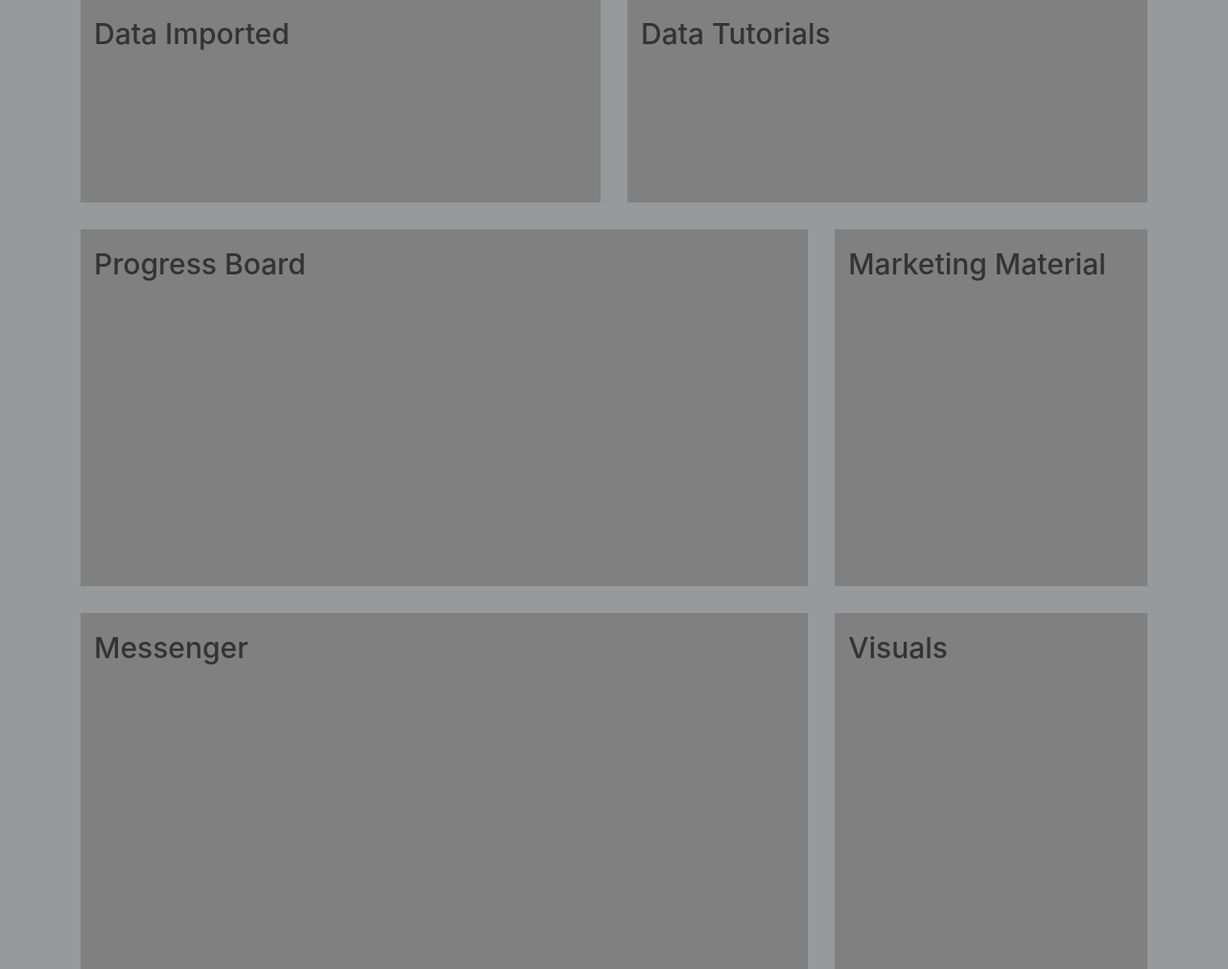
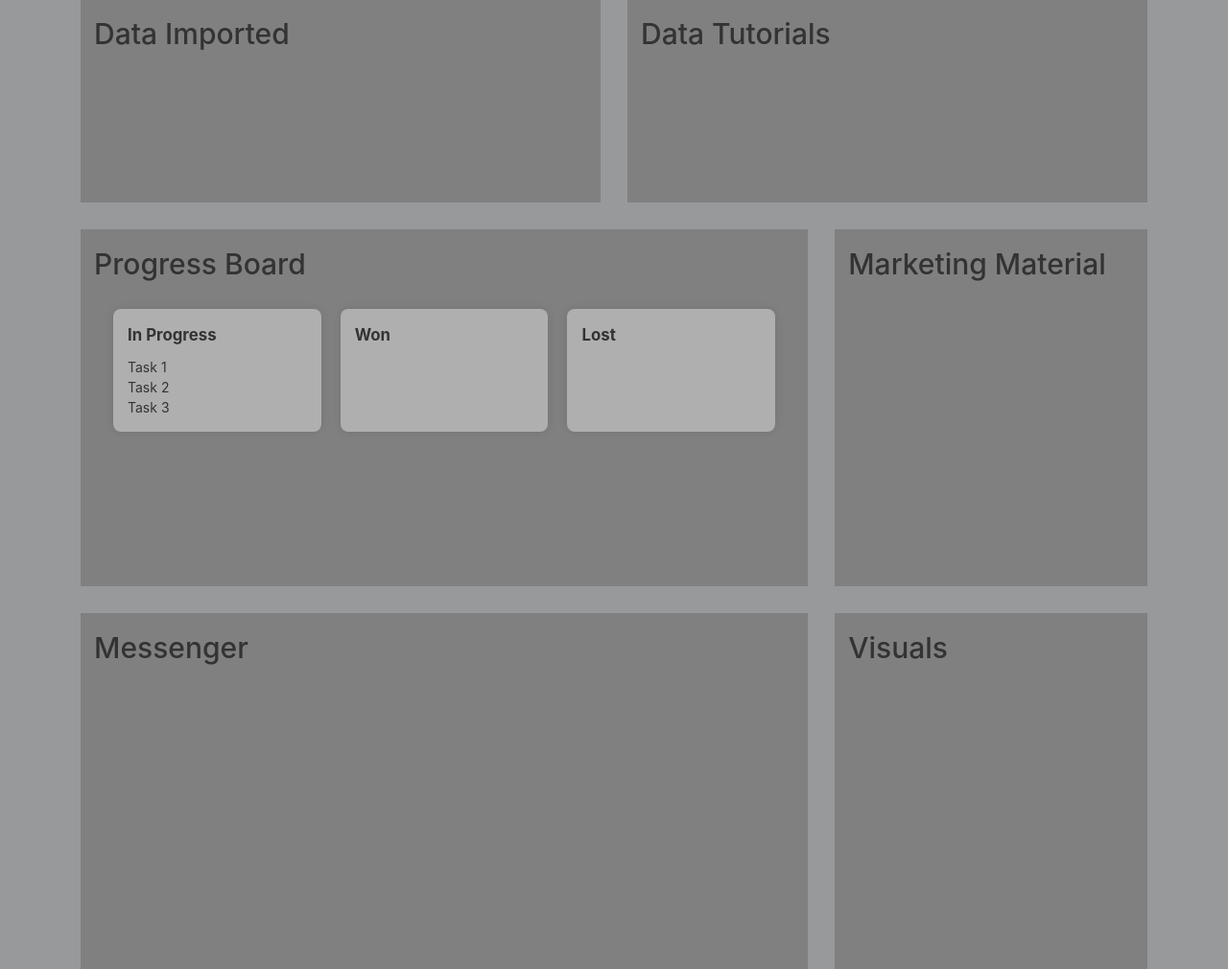
Before and after one commit to MedChest-Development-Group/retail, a Flask app: template app/templates/city/home.html in a window 1280 px wide. Shown: the part 113-1123 px from the top of the page at 96% size. Run offline with Flask 3, Linux system fonts and the light colour scheme; the template is opened without the code that fills it, so the values that code supplies are empty; some libraries are stand-ins or nearby versions.

Commit message:
Progress Board Rough Draft

```diff
--- a/app/static/css/client.css
+++ b/app/static/css/client.css
@@ -33,3 +33,24 @@ html {
     padding-left: 1em;
     padding-right: 1em;
 }
+
+.board {
+    display: flex;
+    justify-content: space-around;
+    padding: 10px;
+}
+
+.column {
+    flex: 1;
+    background-color: #afafaf;
+    border-radius: 8px;
+    box-shadow: 0 0 10px rgba(0, 0, 0, 0.1);
+    padding: 15px;
+    margin: 10px;
+}
+
+.column header {
+    font-size: 1.2em;
+    font-weight: bold;
+    margin-bottom: 10px;
+}
--- /dev/null
+++ b/app/static/js/client.js
@@ -0,0 +1,44 @@
+// Sample tasks
+const tasks = [
+    { id: 1, text: 'Task 1' },
+    { id: 2, text: 'Task 2' },
+    { id: 3, text: 'Task 3' }
+];
+
+function createTaskElement(task) {
+    const taskElement = document.createElement('div');
+    taskElement.className = 'task';
+    taskElement.textContent = task.text;
+    taskElement.draggable = true;
+    taskElement.dataset.taskId = task.id;
+    taskElement.addEventListener('dragstart', dragStart);
+    return taskElement;
+}
+
+function dragStart(event) {
+    event.dataTransfer.setData('text/plain', event.target.dataset.taskId);
+}
+
+function drop(event) {
+    event.preventDefault();
+    const taskId = event.dataTransfer.getData('text/plain');
+    const taskElement = document.querySelector(`[data-task-id="${taskId}"]`);
+    const dropZone = event.target.closest('.column');
+    dropZone.appendChild(taskElement);
+}
+
+function dragOver(event) {
+    event.preventDefault();
+}
+
+const todoColumn = document.getElementById('inProgressColumn');
+tasks.forEach(task => {
+    const taskElement = createTaskElement(task);
+    todoColumn.appendChild(taskElement);
+});
+
+const columns = document.querySelectorAll('.column');
+columns.forEach(column => {
+    column.addEventListener('dragover', dragOver);
+    column.addEventListener('drop', drop);
+});
--- a/app/templates/base.html
+++ b/app/templates/base.html
@@ -16,8 +16,6 @@
         integrity="sha384-Tc5IQib027qvyjSMfHjOMaLkfuWVxZxUPnCJA7l2mCWNIpG9mGCD8wGNIcPD7Txa"
         crossorigin="anonymous"></script>
 
-        <!-- GoJS Library -->
-    <script src="https://unpkg.com/gojs/release/go-debug.js"></script>
 
 
     <link rel="stylesheet" type="text/css" href="{{ url_for('static',filename='css/main.css') }}">
--- a/app/templates/city/home.html
+++ b/app/templates/city/home.html
@@ -29,7 +29,17 @@
                 <h2>Progress Board</h2>
                 <div>
                     <!-- Progress Board Widget -->
-                    <div id="progressBoardWidget" style="width: 100%; height: 90%; position: relative; cursor:auto"></div>
+                    <div class="board">
+                        <div class="column" id="inProgressColumn">
+                            <header>In Progress</header>
+                        </div>
+                        <div class="column" id="wonColumn">
+                            <header>Won</header>
+                        </div>
+                        <div class="column" id="lostColumn">
+                            <header>Lost</header>
+                        </div>
+                    </div>
                 </div>
             </div>
             <div class="section-container" style="width: 30%;">
@@ -49,4 +59,5 @@
         </div>
     </div>
 </body>
+<script src="../../static/js/client.js"></script>
 {% endblock %}
```
Also changed, not shown: TODO.md (+0 -5 lines).
